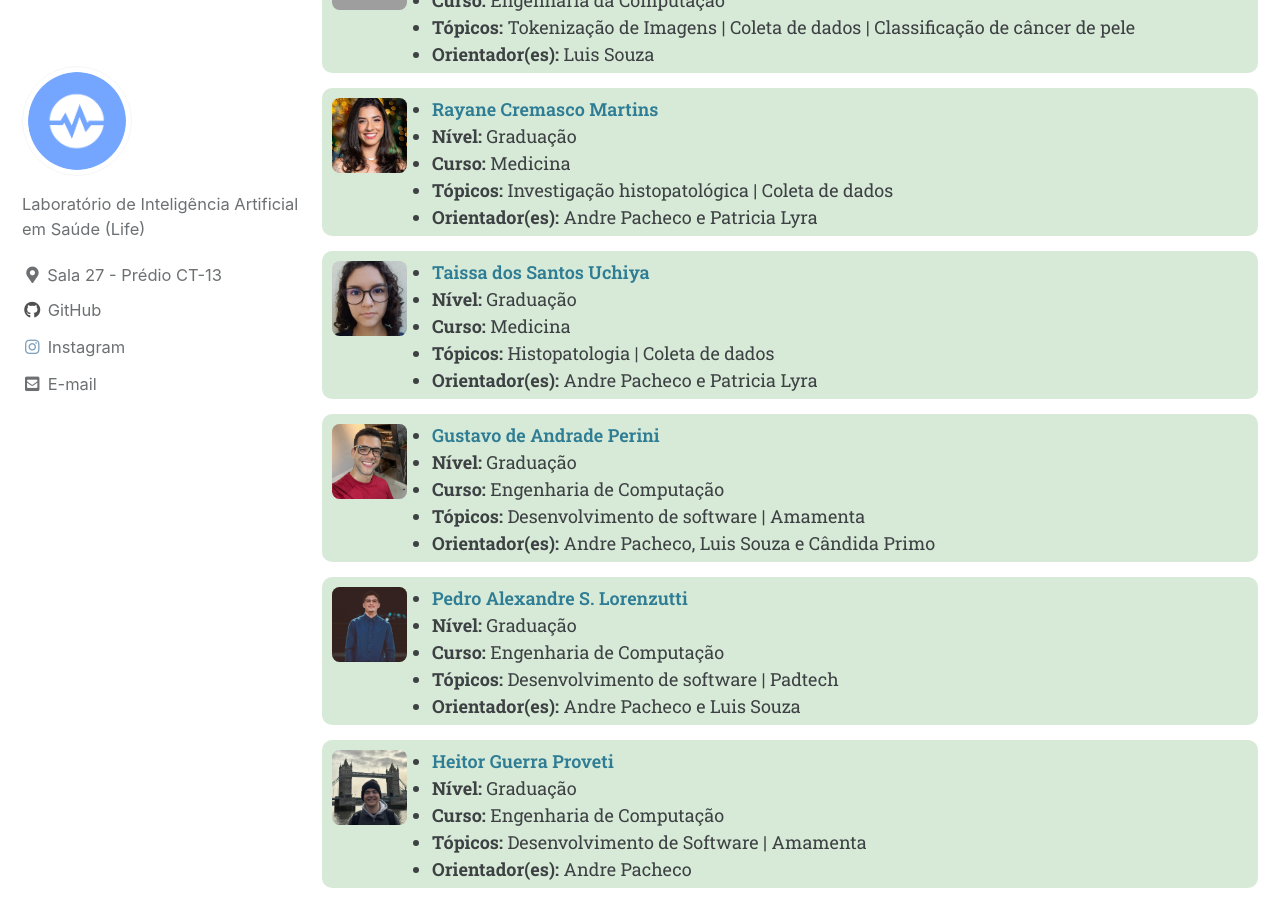
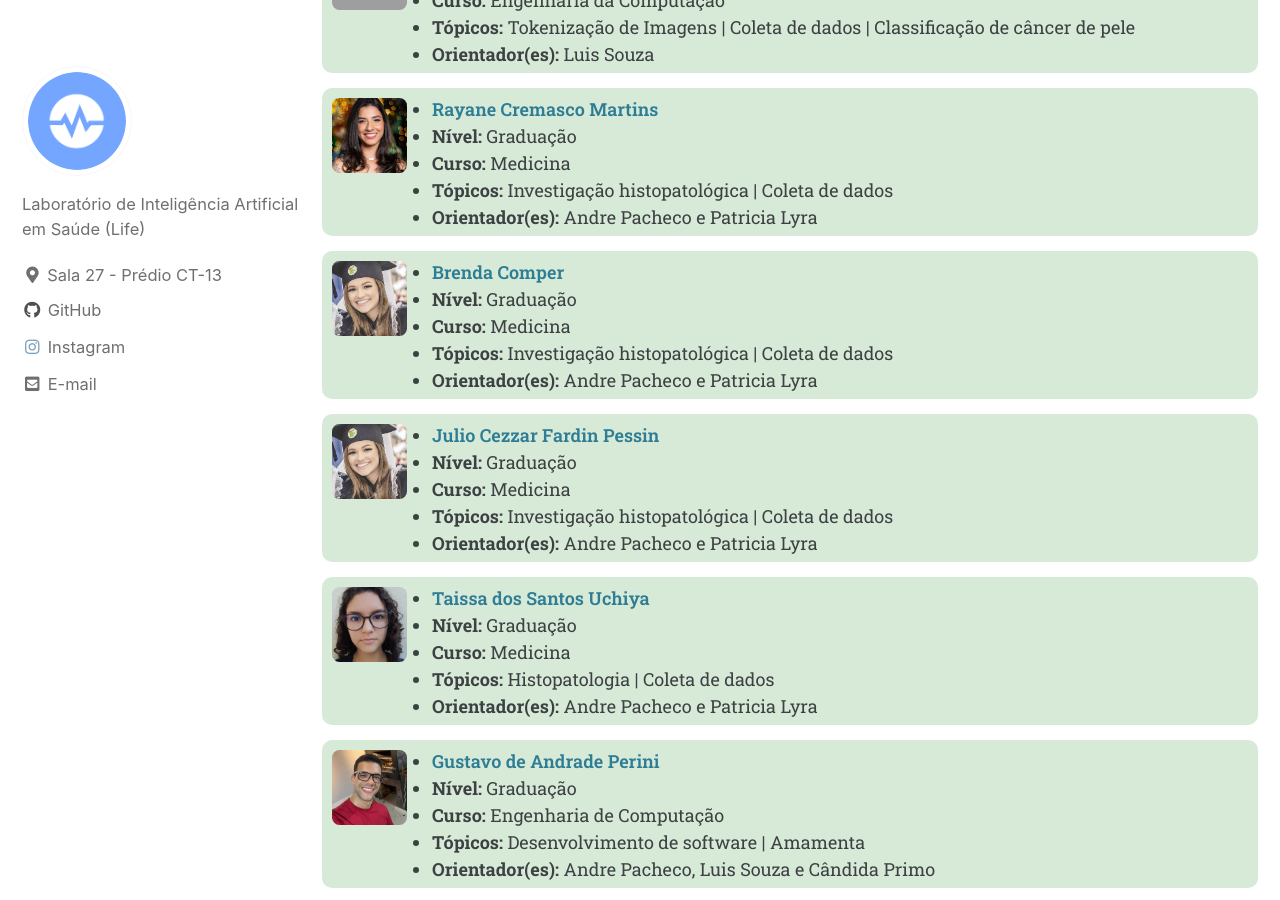
Before and after one commit to life-ufes/site, a Jekyll site: the page built from _pages/equipe.md, in a window 1280 px wide and 900 px high, scrolled down 3279 px. Built offline with Jekyll 4.4.1, drawn with Linux system fonts in a browser that asks for light colours; cached includes are drawn as plain includes; grey boxes are pictures that could not be loaded.

Commit message:
update students

```diff
--- a/_data/members.yml
+++ b/_data/members.yml
@@ -132,6 +132,22 @@ students:
   - name: "Rayane Cremasco Martins"
     photo: "rayane.gif"
     site: "http://lattes.cnpq.br/8324071601218432"
+    topics: "Investigação histopatológica | Coleta de dados"
+    course: "Medicina"
+    supervisors: "Andre Pacheco e Patricia Lyra"
+    level: "Graduação"
+
+  - name: "Brenda Comper"
+    photo: "brenda.gif"
+    site: "http://lattes.cnpq.br/3298466279131397"
+    topics: "Investigação histopatológica | Coleta de dados"
+    course: "Medicina"
+    supervisors: "Andre Pacheco e Patricia Lyra"
+    level: "Graduação"
+
+  - name: "Julio Cezzar Fardin Pessin"
+    photo: "brenda.gif"
+    site: "http://lattes.cnpq.br/0486241980278683"
     topics: "Investigação histopatológica | Coleta de dados"
     course: "Medicina"
     supervisors: "Andre Pacheco e Patricia Lyra"
```
Also changed, not shown: assets/imgs/equipe/alunos/brenda.gif (added), assets/imgs/equipe/alunos/julio.gif (added).
